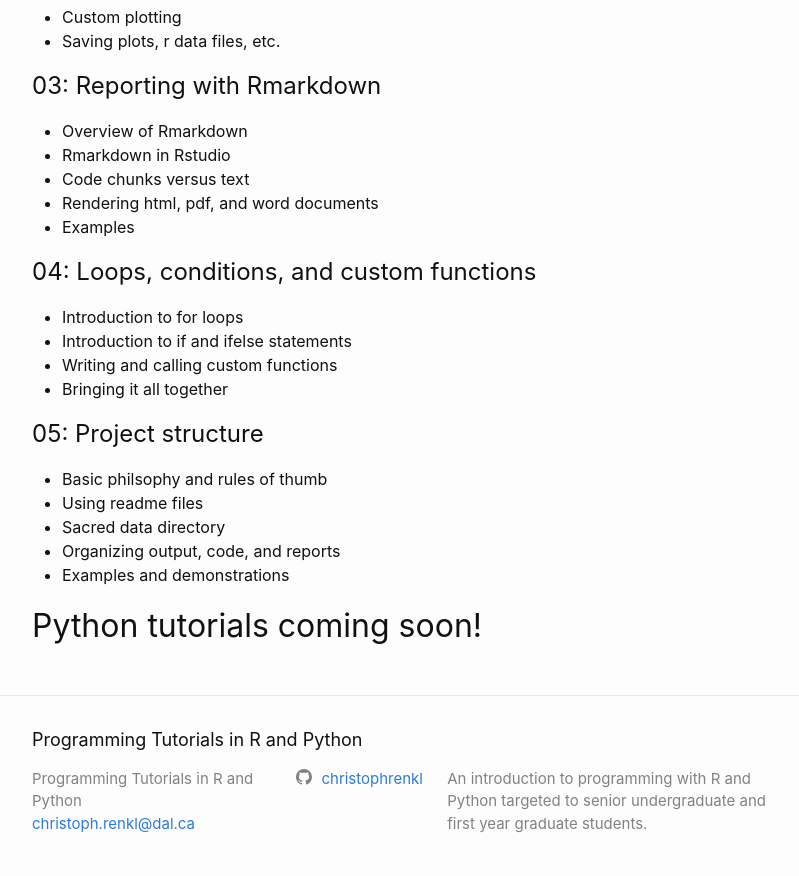
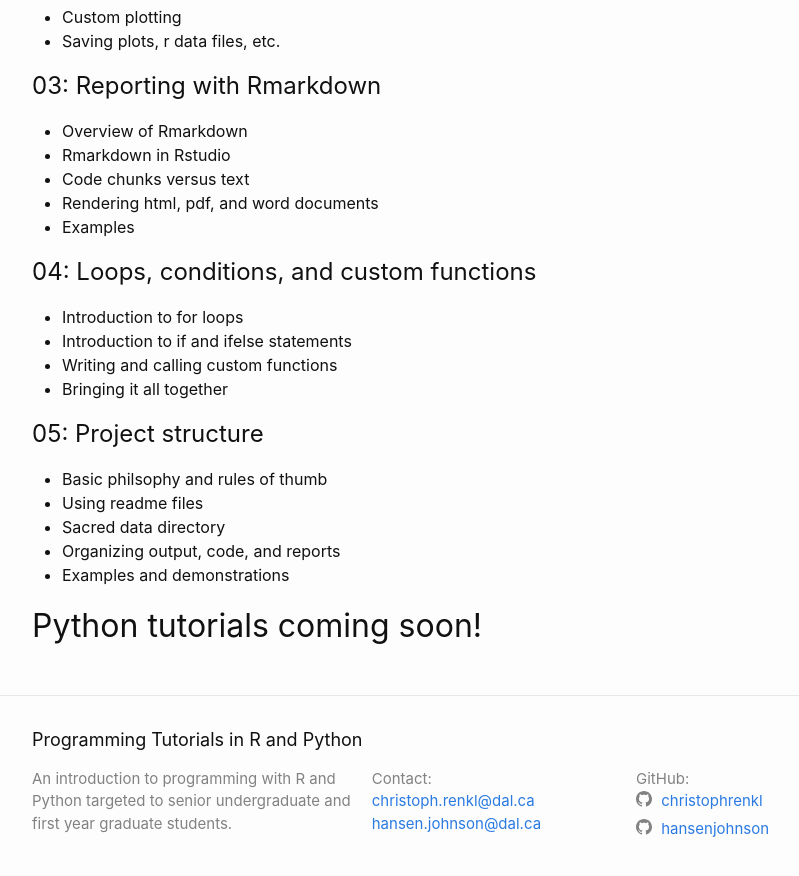
Before and after one commit to anhnguyendepocen/programming_tutorials, a Jekyll site: the page built from docs/index.md, in a window 1280 px wide and 900 px high, scrolled down 696 px. Shown: the top 876 px of the window, without its empty margins (238-1037 px from the left). Built offline with Jekyll 4.4.1, drawn with Linux system fonts in a browser that asks for light colours; our own code applies the rules of GitHub Pages for plain Markdown files.

Commit message:
update footer with contact info and description

```diff
--- a/docs/_config.yml
+++ b/docs/_config.yml
@@ -15,12 +15,14 @@
 # in the templates via {{ site.myvariable }}.
 title: Programming Tutorials in R and Python
 email: christoph.renkl@dal.ca
+email2: hansen.johnson@dal.ca
 description: >- # this means to ignore newlines until "baseurl:"
   An introduction to programming with R and Python targeted to senior undergraduate and first year graduate students.
 baseurl: "/programming_tutorials" # the subpath of your site, e.g. /blog
 url: "https://christophrenkl.github.io" # the base hostname & protocol for your site, e.g. http://example.com
 # twitter_username:
 github_username:  christophrenkl
+github_username2:  hansenjohnson
 
 # Build settings
 markdown: kramdown
--- a/docs/_includes/footer.html
+++ b/docs/_includes/footer.html
@@ -6,28 +6,33 @@
     <h2 class="footer-heading">{{ site.title | escape }}</h2>
 
     <div class="footer-col-wrapper">
+
+      <div class="footer-col footer-col-3">
+        <p>{{- site.description | escape -}}</p>
+      </div>
+
       <div class="footer-col footer-col-1">
         <ul class="contact-list">
-          <li class="p-name">
+          <!-- <li class="p-name">
             {%- if site.author -%}
               {{ site.author | escape }}
             {%- else -%}
               {{ site.title | escape }}
             {%- endif -%}
-            </li>
+            </li> -->
+            Contact:
             {%- if site.email -%}
             <li><a class="u-email" href="mailto:{{ site.email }}">{{ site.email }}</a></li>
+            <li><a class="u-email" href="mailto:{{ site.email2 }}">{{ site.email2 }}</a></li>
             {%- endif -%}
         </ul>
       </div>
 
       <div class="footer-col footer-col-2">
+        GitHub:
         {%- include social.html -%}
       </div>
 
-      <div class="footer-col footer-col-3">
-        <p>{{- site.description | escape -}}</p>
-      </div>
     </div>
 
   </div>
--- a/docs/_includes/social.html
+++ b/docs/_includes/social.html
@@ -3,6 +3,7 @@
   {%- if site.facebook_username -%}<li><a href="https://www.facebook.com/{{ site.facebook_username| cgi_escape | escape }}"><svg class="svg-icon"><use xlink:href="{{ '/assets/minima-social-icons.svg#facebook' | relative_url }}"></use></svg> <span class="username">{{ site.facebook_username| escape }}</span></a></li>{%- endif -%}
   {%- if site.flickr_username -%}<li><a href="https://www.flickr.com/photos/{{ site.flickr_username| cgi_escape | escape }}"><svg class="svg-icon"><use xlink:href="{{ '/assets/minima-social-icons.svg#flickr' | relative_url }}"></use></svg> <span class="username">{{ site.flickr_username| escape }}</span></a></li>{%- endif -%}
   {%- if site.github_username -%}<li><a href="https://github.com/{{ site.github_username| cgi_escape | escape }}"><svg class="svg-icon"><use xlink:href="{{ '/assets/minima-social-icons.svg#github' | relative_url }}"></use></svg> <span class="username">{{ site.github_username| escape }}</span></a></li>{%- endif -%}
+  {%- if site.github_username2 -%}<li><a href="https://github.com/{{ site.github_username2| cgi_escape | escape }}"><svg class="svg-icon"><use xlink:href="{{ '/assets/minima-social-icons.svg#github' | relative_url }}"></use></svg> <span class="username">{{ site.github_username2| escape }}</span></a></li>{%- endif -%}
   {%- if site.instagram_username -%}<li><a href="https://instagram.com/{{ site.instagram_username| cgi_escape | escape }}"><svg class="svg-icon"><use xlink:href="{{ '/assets/minima-social-icons.svg#instagram' | relative_url }}"></use></svg> <span class="username">{{ site.instagram_username| escape }}</span></a></li>{%- endif -%}
   {%- if site.linkedin_username -%}<li><a href="https://www.linkedin.com/in/{{ site.linkedin_username| cgi_escape | escape }}"><svg class="svg-icon"><use xlink:href="{{ '/assets/minima-social-icons.svg#linkedin' | relative_url }}"></use></svg> <span class="username">{{ site.linkedin_username| escape }}</span></a></li>{%- endif -%}
   {%- if site.pinterest_username -%}<li><a href="https://www.pinterest.com/{{ site.pinterest_username| cgi_escape | escape }}"><svg class="svg-icon"><use xlink:href="{{ '/assets/minima-social-icons.svg#pinterest' | relative_url }}"></use></svg> <span class="username">{{ site.pinterest_username| escape }}</span></a></li>{%- endif -%}
```
